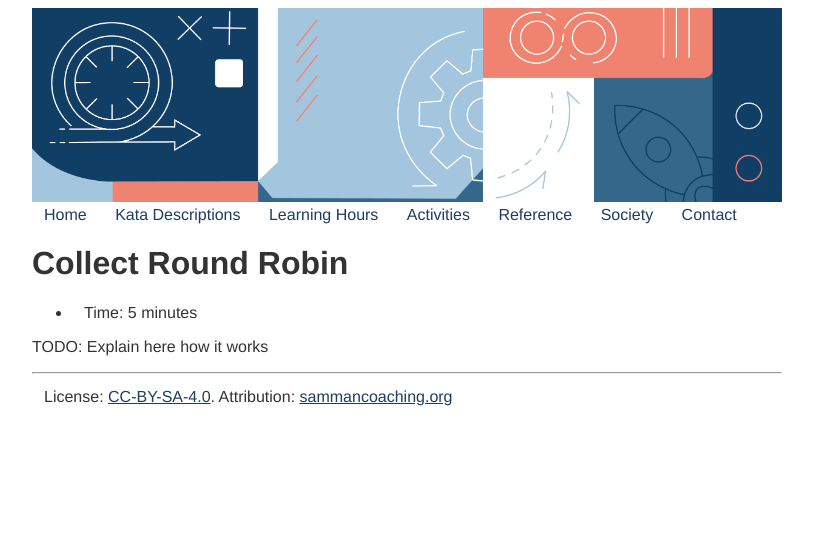
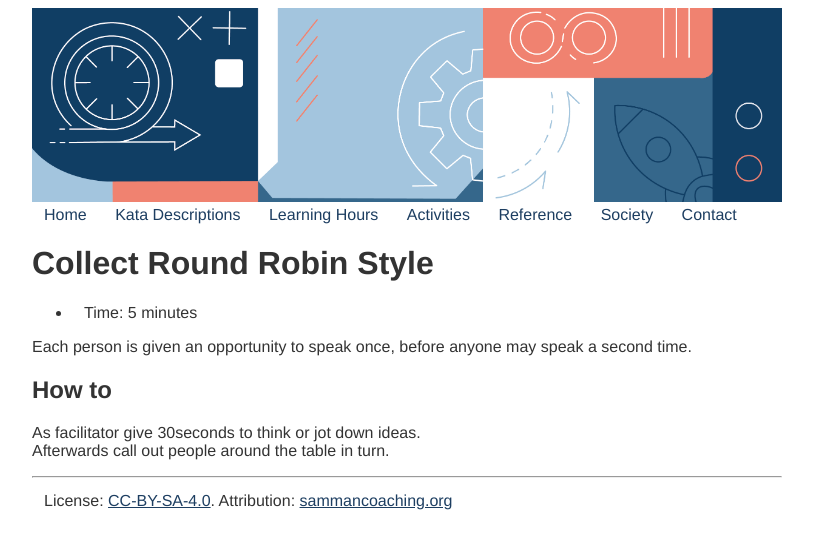
Before and after one commit to sammancoaching/website, a Jekyll site: the page built from _activities/conclusions/collect_round_robin.md, in a window 1280 px wide. Shown: the top 549 px of the page, without its empty margins (233-1046 px from the left). Built offline with Jekyll 4.4.1, drawn with Linux system fonts in a browser that asks for light colours.

Commit message:
Added explanation to round-robbin-style

```diff
--- a/_activities/conclusions/collect_round_robin.md
+++ b/_activities/conclusions/collect_round_robin.md
@@ -1,11 +1,15 @@
 ---
 four_c_element: conclusions
-title: Collect Round Robin
+title: Collect Round Robin Style
 minutes: 5
 ---
 
-# Collect Round Robin
+# Collect Round Robin Style
 
 - Time: 5 minutes
 
-TODO: Explain here how it works
+Each person is given an opportunity to speak once, before anyone may speak a second time.
+
+## How to
+As facilitator give 30seconds to think or jot down ideas.
+Afterwards call out people around the table in turn.
```
